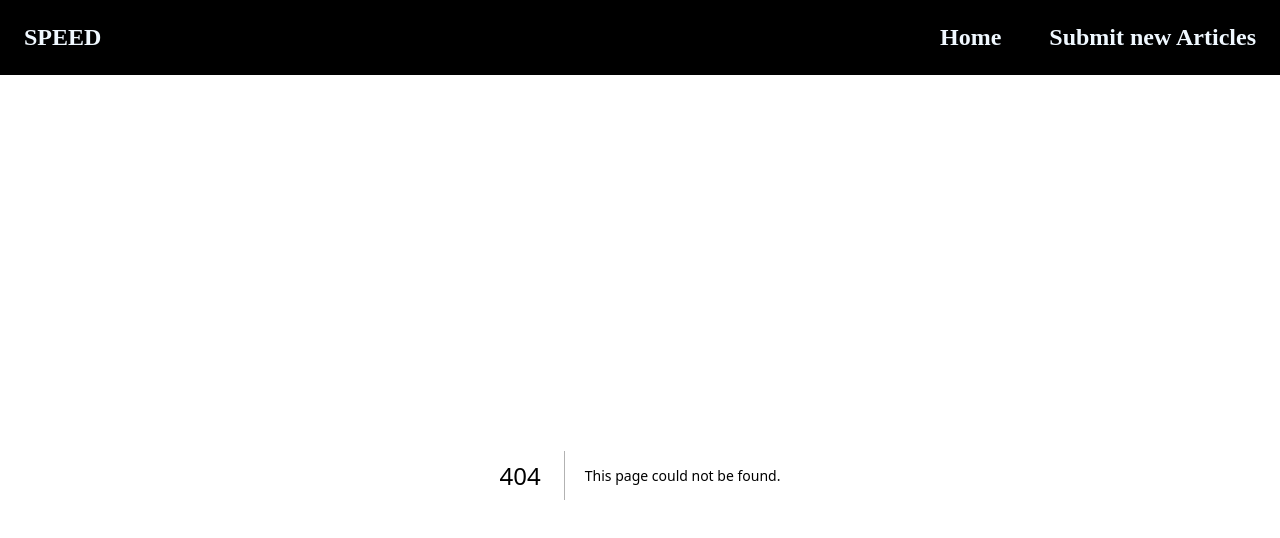
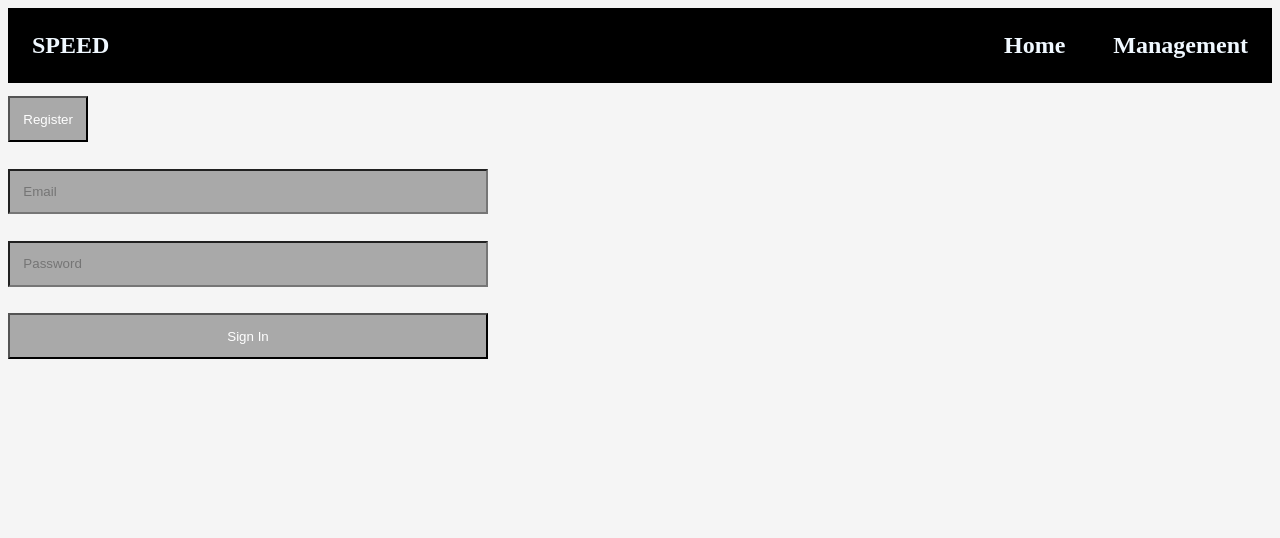
Before and after one commit to jimmyAUT/CISE_SPEED_Group5101, a Next.js app in the folder frontend/: page /login in a window 1280 px wide. Before the commit this address had no page. Shown: the top 538 px of the page. Built offline with nearby package versions, Linux system fonts and the light colour scheme.

Commit message:
modify home page

```diff
--- a/frontend/src/components/PopulatedNavBar.tsx
+++ b/frontend/src/components/PopulatedNavBar.tsx
@@ -10,8 +10,8 @@ const PopulatedNavBar = () => {
       <NavItem route="/" end>
         Home
       </NavItem>
-      <NavItem route="/articles/new">
-        Submit new Articles
+      <NavItem route="/login">
+        Management
         {/* <IoMdArrowDropdown /> */}
         {/* <NavDropdown>
           <NavItem route="/articles">View articles</NavItem>
--- /dev/null
+++ b/frontend/src/pages/login/index.tsx
@@ -0,0 +1,69 @@
+import { login } from "@/api/register";
+import { useRouter } from "next/router";
+import formStyles from "../../../styles/Form.module.scss";
+import React, { FormEvent, useState } from "react";
+
+const LoginPage = () => {
+  const router = useRouter();
+  const [email, setEmail] = useState("");
+  const [password, setPassword] = useState("");
+  const [role, setRole] = useState("submitter"); // 默认角色是submitter
+  const [user, setUser] = useState({});
+  const submit = async (event: FormEvent<HTMLFormElement>) => {
+    event.preventDefault();
+    const account = JSON.stringify({
+      email,
+      password,
+      role,
+    });
+    console.log(account);
+    try {
+      const response = await login(account);
+      console.log(response);
+      setUser(response);
+      if (response === "moderator") {
+        router.push("/review");
+      } else if (response === "administrator") {
+        router.push("/admin");
+      } else if (response === "submitter") {
+        router.push("/articles/new");
+      } else if (response === "analyst") {
+        router.push("/analyst");
+      }
+    } catch (error) {
+      console.error("Login Error:", error);
+    }
+  };
+
+  return (
+    <div>
+      <button
+        className={formStyles.formItem}
+        onClick={() => router.push("/register")}
+      >
+        Register
+      </button>
+      <form className={formStyles.form} onSubmit={submit}>
+        <input
+          className={formStyles.formItem}
+          type="text"
+          placeholder="Email"
+          value={email}
+          onChange={(e) => setEmail(e.target.value)}
+        />
+        <input
+          className={formStyles.formItem}
+          type="password"
+          placeholder="Password"
+          value={password}
+          onChange={(e) => setPassword(e.target.value)}
+        />
+        <button className={formStyles.formItem} type="submit">
+          Sign In
+        </button>
+      </form>
+    </div>
+  );
+};
+
+export default LoginPage;
```
Also changed, not shown: frontend/src/pages/index.tsx (+31 -40 lines).
